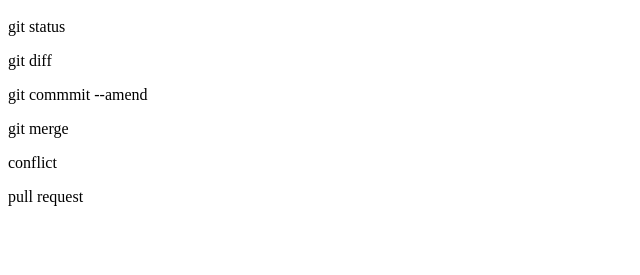
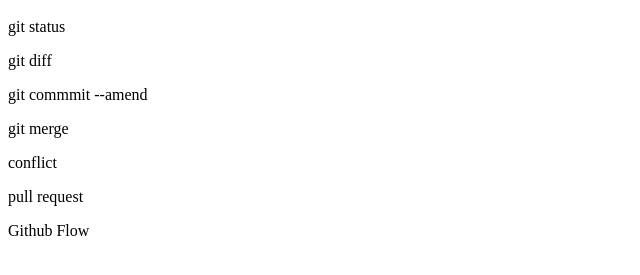
Before and after one commit to tak4/git_tutorial, a plain HTML site: page index.html in a window 1280 px wide. Shown: the part 57-332 px from the top of the page, without its empty margins (0-640 px from the left). Drawn offline with Linux system fonts and the light colour scheme.

Commit message:
Github Flow を追記

```diff
--- a/index.html
+++ b/index.html
@@ -5,3 +5,4 @@
 <p>git merge</p>
 <p>conflict</p>
 <p>pull request</p>
+<p>Github Flow</pp>
```
